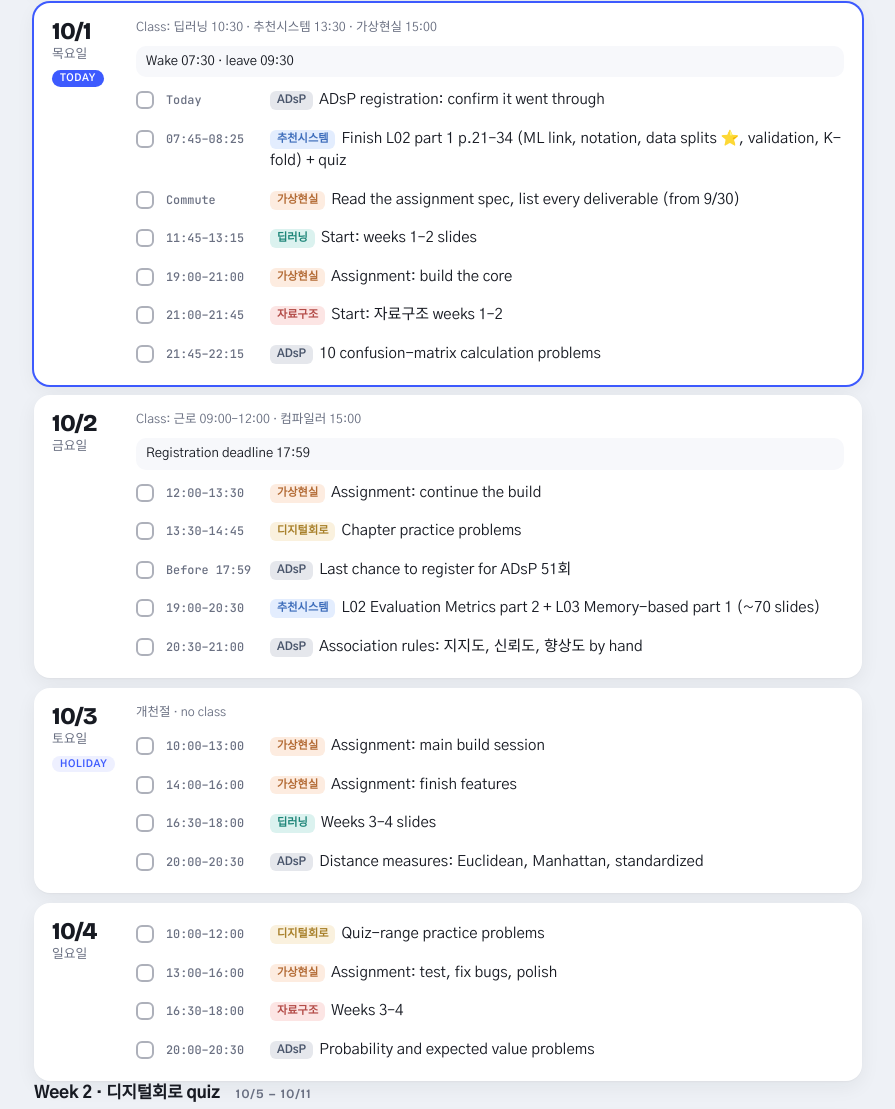
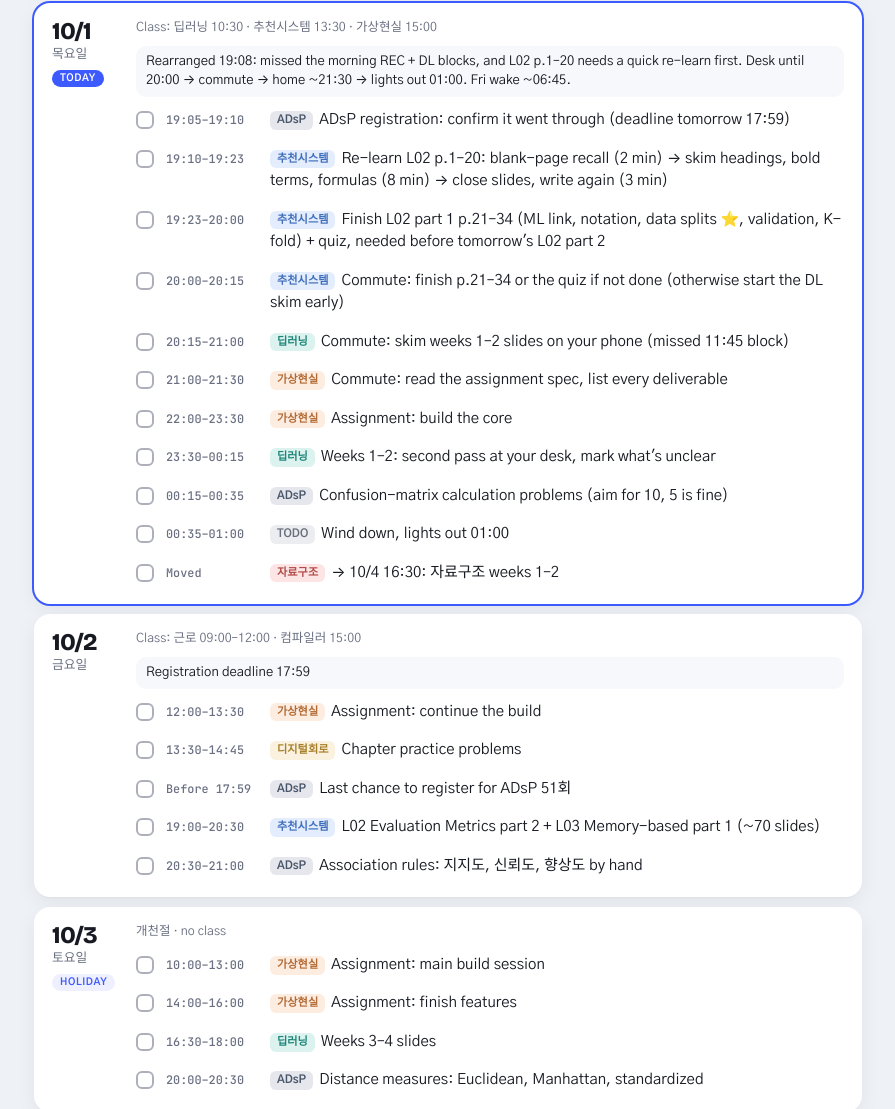
Before and after one commit to mjipark/myPlanner, a plain HTML site: page index.html in a window 1280 px wide. Shown: the part 778-1887 px from the top of the page, without its empty margins (192-1087 px from the left). Drawn offline with nearby package versions, Linux system fonts and the light colour scheme.

Commit message:
Rearrange 10/1 evening plan

```diff
--- a/index.html
+++ b/index.html
@@ -373,10 +373,10 @@
 // [date, focus label, note, [[time, subject, task, exam?]]]
 const D=[
 ["2026-09-30","Start","Tired tonight: L02 p.21–34 and the VR spec moved to tomorrow. Lights out ~23:15.",[["Today","ADSP","Register for ADsP 51회 (Seoul center) if the site is open"],["Until 21:00","REC","L01 Introduction + L02 part 1 p.1–20 (quizzes: L01 9/10, L02 7/8)"],["Moved","VR","→ 10/1 commute: read the assignment spec, list every deliverable"],["~23:00–23:15","ADSP","Light pass only: confusion matrix formulas (accuracy, precision, recall, F1, specificity), then sleep"],["Moved","REC","→ 10/1 07:45: finish L02 part 1 (p.21–34)"]]],
-["2026-10-01","","Wake 07:30 · leave 09:30",[["Today","ADSP","ADsP registration: confirm it went through"],["11:45–13:15","DL","Start: weeks 1–2 slides"],["19:00–21:00","VR","Assignment: build the core"],["21:00–21:45","DS","Start: 자료구조 weeks 1–2"],["21:45–22:15","ADSP","10 confusion-matrix calculation problems"],["07:45–08:25","REC","Finish L02 part 1 p.21–34 (ML link, notation, data splits ⭐, validation, K-fold) + quiz"],["Commute","VR","Read the assignment spec, list every deliverable (from 9/30)"]]],
+["2026-10-01","Rearranged","Rearranged 19:08: missed the morning REC + DL blocks, and L02 p.1–20 needs a quick re-learn first. Desk until 20:00 → commute → home ~21:30 → lights out 01:00. Fri wake ~06:45.",[["19:05–19:10","ADSP","ADsP registration: confirm it went through (deadline tomorrow 17:59)"],["20:15–21:00","DL","Commute: skim weeks 1–2 slides on your phone (missed 11:45 block)"],["22:00–23:30","VR","Assignment: build the core"],["Moved","DS","→ 10/4 16:30: 자료구조 weeks 1–2"],["00:15–00:35","ADSP","Confusion-matrix calculation problems (aim for 10, 5 is fine)"],["19:23–20:00","REC","Finish L02 part 1 p.21–34 (ML link, notation, data splits ⭐, validation, K-fold) + quiz, needed before tomorrow's L02 part 2"],["21:00–21:30","VR","Commute: read the assignment spec, list every deliverable"],["23:30–00:15","DL","Weeks 1–2: second pass at your desk, mark what's unclear"],["00:35–01:00","GEN","Wind down, lights out 01:00"],["19:10–19:23","REC","Re-learn L02 p.1–20: blank-page recall (2 min) → skim headings, bold terms, formulas (8 min) → close slides, write again (3 min)"],["20:00–20:15","REC","Commute: finish p.21–34 or the quiz if not done (otherwise start the DL skim early)"]]],
 ["2026-10-02","","Registration deadline 17:59",[["12:00–13:30","VR","Assignment: continue the build"],["13:30–14:45","DC","Chapter practice problems"],["Before 17:59","ADSP","Last chance to register for ADsP 51회"],["19:00–20:30","REC","L02 Evaluation Metrics part 2 + L03 Memory-based part 1 (~70 slides)"],["20:30–21:00","ADSP","Association rules: 지지도, 신뢰도, 향상도 by hand"]]],
 ["2026-10-03","Holiday","",[["10:00–13:00","VR","Assignment: main build session"],["14:00–16:00","VR","Assignment: finish features"],["16:30–18:00","DL","Weeks 3–4 slides"],["20:00–20:30","ADSP","Distance measures: Euclidean, Manhattan, standardized"]]],
-["2026-10-04","","",[["10:00–12:00","DC","Quiz-range practice problems"],["13:00–16:00","VR","Assignment: test, fix bugs, polish"],["16:30–18:00","DS","Weeks 3–4"],["20:00–20:30","ADSP","Probability and expected value problems"]]],
+["2026-10-04","","",[["10:00–12:00","DC","Quiz-range practice problems"],["13:00–16:00","VR","Assignment: test, fix bugs, polish"],["16:30–18:00","DS","Weeks 1–2 (moved from 10/1), then start weeks 3–4 if time"],["20:00–20:30","ADSP","Probability and expected value problems"]]],
 ["2026-10-05","Holiday","No class, no 근로",[["10:00–13:00","VR","Assignment: finish and write up"],["14:00–16:00","REC","L03 Memory-based part 2 + part 3 (~93 slides)"],["16:00–17:15","COMP","Review weeks 1–4 slides"],["17:15–18:15","DC","Practice problems"],["20:00–20:30","ADSP","Mixed calculation set #1"]]],
 ["2026-10-06","","",[["11:45–13:15","DL","Catch up to the current lecture"],["19:00–21:00","VR","Final check. Submit tonight if you can."],["21:00–21:30","DC","Quiz-range formulas"],["21:30–22:00","ADSP","Mixed calculation set #2"]]],
 ["2026-10-07","","VR assignment due",[["Deadline","VR","Submit VR assignment",1],["13:15–15:00","DC","Quiz prep: redo lecture examples"],["19:00–21:00","DC","Quiz prep: problem sets"],["21:00–21:30","ADSP","R output: how to read summary(lm)"]]],
@@ -408,7 +408,7 @@ const D=[
 
 /* Checkbox ids are date-index, so items are appended rather than inserted; display order sorts by time. */
 const RESORT={"2026-10-01":1};
-const ORDER=t=>{if(t==="Today")return -2;if(/^\d/.test(t))return parseInt(t.slice(0,2),10)*60+parseInt(t.slice(3,5)||"0",10);if(t==="Commute")return 540;if(t==="Morning")return 480;if(t==="Moved")return 2000;return 1500};
+const ORDER=t=>{if(t==="Today")return -2;if(/^\d/.test(t)){const h=parseInt(t.slice(0,2),10);return (h<5?h+24:h)*60+parseInt(t.slice(3,5)||"0",10)}if(t==="Commute")return 540;if(t==="Morning")return 480;if(t==="Moved")return 2000;return 1500};
 
 const pad=n=>String(n).padStart(2,"0");
 const seoulToday=()=>{try{return new Intl.DateTimeFormat("en-CA",{timeZone:"Asia/Seoul"}).format(new Date())}catch(e){const d=new Date();return d.getFullYear()+"-"+pad(d.getMonth()+1)+"-"+pad(d.getDate())}};
```
